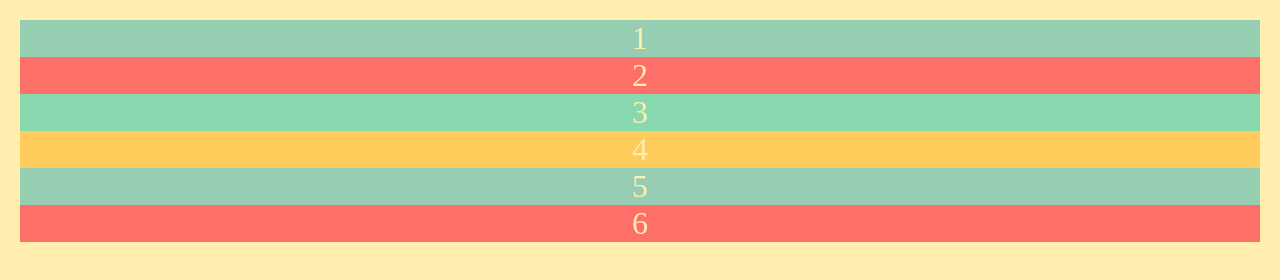
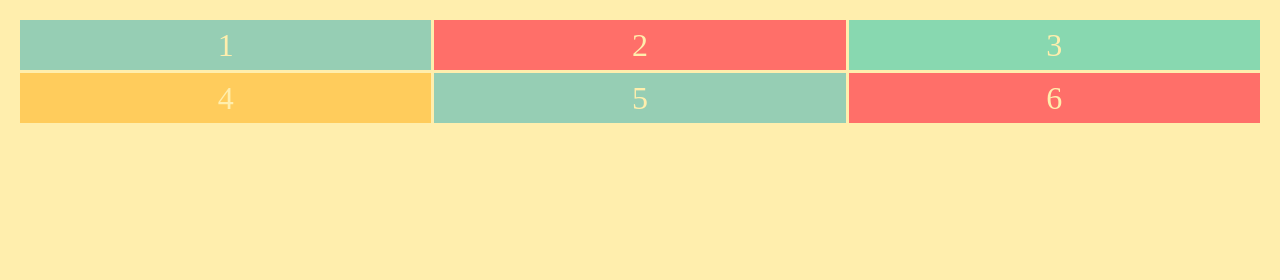
Before and after one commit to Rcf47/GridEducation, a plain HTML site: page scrimba/gridTutorial/index.html in a window 1280 px wide. Drawn offline with Linux system fonts and the light colour scheme.

Commit message:
docs: add index.css

```diff
--- /dev/null
+++ b/scrimba/gridTutorial/index.css
@@ -0,0 +1,7 @@
+.container {
+  height: 300px;
+  display: grid;
+  grid-template-columns: auto auto auto;
+  grid-template-rows: 50px 50px;
+  grid-gap: 3px;
+}
--- a/scrimba/gridTutorial/index.html
+++ b/scrimba/gridTutorial/index.html
@@ -1,8 +1,7 @@
 <html>
     <head>
         <link rel="stylesheet" href="basic.css">
-        <style>
-        </style>
+        <link rel="stylesheet" href="index.css">
     </head>
     <body>
         <div class="container">
```
